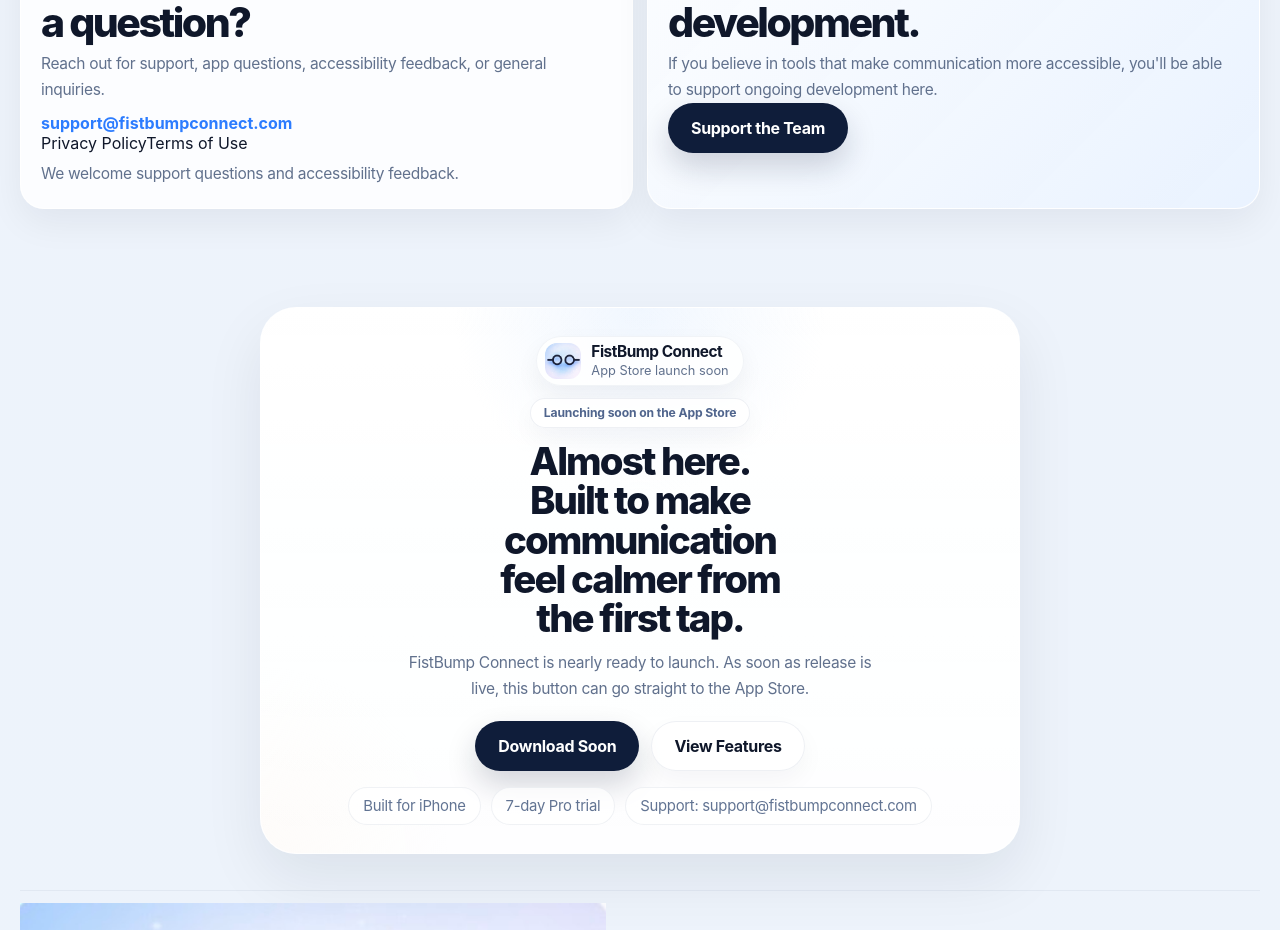
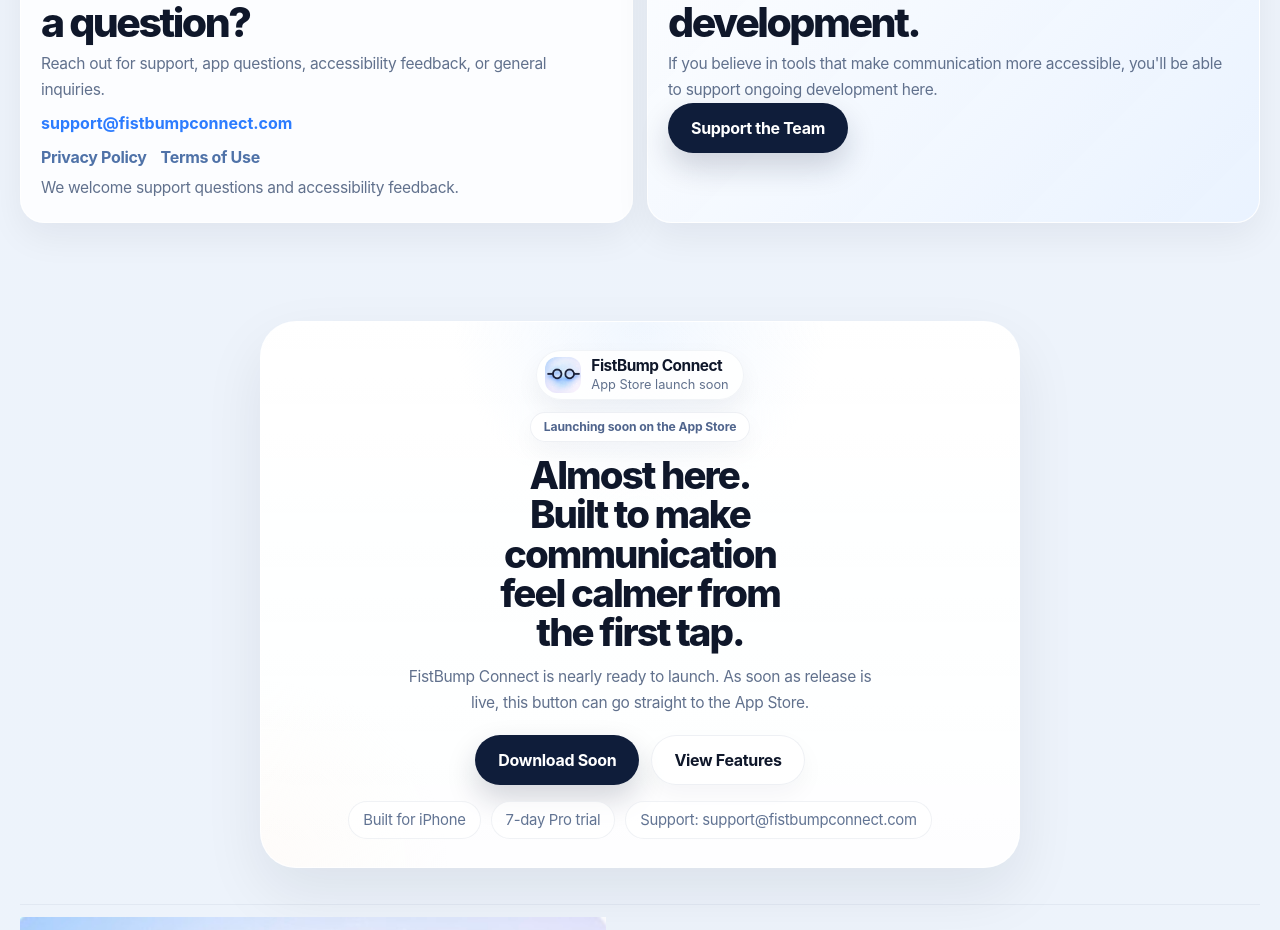
Before and after one commit to Jikypops/fistbump-connect, a Next.js app: page / in a window 1280 px wide. Shown: the part 7060-7990 px from the top of the page. Built offline with nearby package versions, Linux system fonts and the light colour scheme.

Commit message:
Add swipe tour and refine mobile layout

```diff
--- a/app/globals.css
+++ b/app/globals.css
@@ -1255,7 +1255,7 @@
     padding: 16px;
   }
 }/* =========================
-   MOBILE LAYOUT REBUILD
+   MOBILE LAYOUT REBUILD + SWIPE TOUR
    Replace the old mobile block with this
 ========================= */
 
@@ -1350,7 +1350,6 @@
     font-size: 0.95rem;
   }
 
-  /* make nav lighter and less bulky on phone */
   .nav {
     width: 100%;
     display: flex;
@@ -1395,14 +1394,20 @@
     border-radius: 20px;
   }
 
-  .preview-frame,
-  .preview-frame-large {
+  .preview-frame {
     padding: 10px;
     border-radius: 20px;
   }
 
+  .preview-frame-large {
+    padding: 8px;
+    border-radius: 18px;
+    max-width: 320px;
+    margin: 0 auto;
+  }
+
   .screen-image {
-    border-radius: 18px;
+    border-radius: 16px;
   }
 
   .hero-title {
@@ -1441,7 +1446,6 @@
     font-size: 0.83rem;
   }
 
-  /* simplify the hero rail */
   .hero-rail {
     margin-top: 10px;
     padding: 10px 14px;
@@ -1542,7 +1546,15 @@
     gap: 10px;
   }
 
-  /* mobile screenshot section: screenshot first, less clutter */
+  /* optional 2-up for smaller cards only */
+  .audience-grid {
+    grid-template-columns: 1fr;
+  }
+
+  .principle-side {
+    grid-template-columns: 1fr;
+  }
+
   .tour-copy {
     order: 2;
     gap: 0;
@@ -1550,6 +1562,7 @@
 
   .tour-preview {
     order: 1;
+    touch-action: pan-y;
   }
 
   .tour-step-line {
@@ -1593,8 +1606,7 @@
   }
 
   .tour-arrow {
-    width: 36px;
-    height: 36px;
+    display: none;
   }
 
   .tour-dots {
@@ -1606,7 +1618,6 @@
     height: 8px;
   }
 
-  /* make tabs horizontally scroll instead of stacking bulky */
   .tour-tabs {
     margin-top: 12px;
     display: flex;
@@ -1677,7 +1688,6 @@
     word-break: break-word;
   }
 
-  /* fix legal links jamming together */
   .support-legal-links {
     display: flex;
     flex-direction: column;
--- a/app/page.tsx
+++ b/app/page.tsx
@@ -190,6 +190,8 @@
 
 export default function Page() {
   const [activeIndex, setActiveIndex] = useState(0);
+  const [touchStartX, setTouchStartX] = useState<number | null>(null);
+  const [touchEndX, setTouchEndX] = useState<number | null>(null);
 
   const activeScreen = useMemo(() => tourScreens[activeIndex], [activeIndex]);
 
@@ -201,11 +203,34 @@
     setActiveIndex((prev) => (prev === tourScreens.length - 1 ? 0 : prev + 1));
   };
 
+  const minSwipeDistance = 50;
+
+  const onTouchStart = (e: React.TouchEvent) => {
+    setTouchEndX(null);
+    setTouchStartX(e.targetTouches[0].clientX);
+  };
+
+  const onTouchMove = (e: React.TouchEvent) => {
+    setTouchEndX(e.targetTouches[0].clientX);
+  };
+
+  const onTouchEnd = () => {
+    if (touchStartX === null || touchEndX === null) return;
+
+    const distance = touchStartX - touchEndX;
+
+    if (distance > minSwipeDistance) {
+      nextScreen();
+    } else if (distance < -minSwipeDistance) {
+      previousScreen();
+    }
+  };
+
   return (
     <main className="site-shell">
       <header className="topbar">
         <div className="topbar-inner container">
-          <Link href="#" className="brand">
+          <Link href="/" className="brand">
             <span className="brand-mark">
               <Image
                 src="/icon.jpeg"
@@ -470,7 +495,12 @@
             </div>
           </div>
 
-          <div className="tour-preview">
+          <div
+            className="tour-preview"
+            onTouchStart={onTouchStart}
+            onTouchMove={onTouchMove}
+            onTouchEnd={onTouchEnd}
+          >
             <span className="eyebrow">Live preview</span>
             <h4>{activeScreen.title}</h4>
             <p>{activeScreen.subtitle}</p>
@@ -625,7 +655,7 @@
               {supportEmail}
             </a>
 
-            <div className="legal-inline-links">
+            <div className="support-legal-links">
               <Link href="/privacy">Privacy Policy</Link>
               <Link href="/terms">Terms of Use</Link>
             </div>
```
